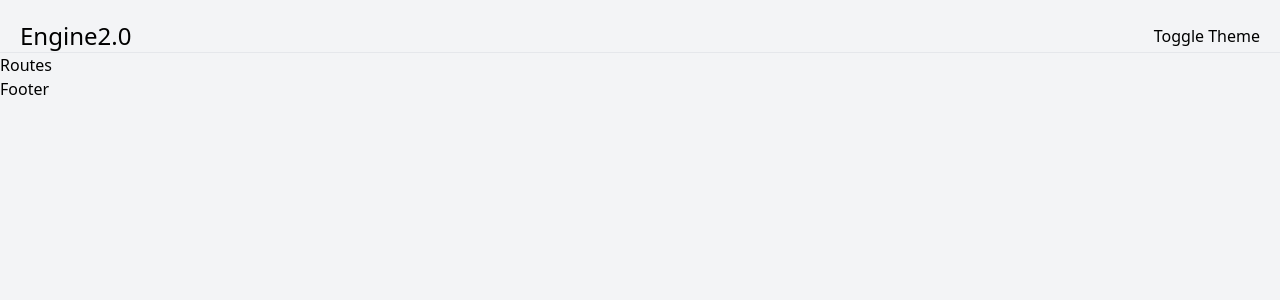
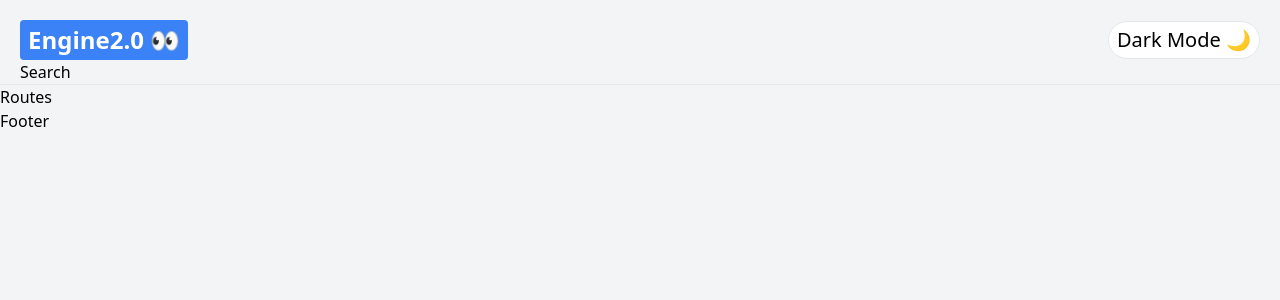
Before and after one commit to 13KaranSingh/google-2.0, a React (Create React App) app: page /search in a window 1280 px wide. Shown: the top 300 px of the page. Built offline with nearby package versions, Linux system fonts and the light colour scheme.

Commit message:
dark/light mode completed

```diff
--- a/src/App.js
+++ b/src/App.js
@@ -9,8 +9,8 @@ const App = () => {
 
   return (
     <div className={darkTheme ? 'dark' : ''}>
-      <div className="dark:bg-gray-900 bg-gray-100 dark:text-gray-200 min-h-screen"> {/* Changed 'black' to 'min-h-screen' */}
-        <Navbar setDarkTheme={setDarkTheme} darkTheme={darkTheme} />
+      <div className="dark:bg-gray-900 bg-gray-100 dark:text-gray-200 min-h-screen">
+        <Navbar darkTheme={darkTheme} setDarkTheme={setDarkTheme} />
         <Routes />
         <Footer />
       </div>
--- a/src/components/Navbar.jsx
+++ b/src/components/Navbar.jsx
@@ -1,17 +1,19 @@
 import React from 'react';
 import { Link } from 'react-router-dom';
+import { Search } from './Search';
 
-export const Navbar = ({ setDarkTheme, darkTheme }) => {
+export const Navbar = ({ darkTheme, setDarkTheme }) => {
   return (
     <div className="p-5 pb-0 flex flex-wrap sm:justify-between justify-center items-center border-b">
       <div className="flex justify-between items-center space-x-5 w-screen">
         <Link to="/">
-          <p className="text-2xl">Engine2.0</p>
+          <p className="text-2xl bg-blue-500 font-bold text-white py-1 px-2 rounded dark:bg-gray-500 dark:text-gray-900">Engine2.0 👀</p>
         </Link>
-        <button onClick={() => setDarkTheme(!darkTheme)}>
-          Toggle Theme
+        <button type = "button"onClick={() => setDarkTheme(!darkTheme)} className='text-xl dark:bg-gray-500 dark:text-gray-900 bg-white border rounded-full px-2 py-1 hover:shadow-lg hover:shadow-purple-500'>
+          {darkTheme ? 'Light Mode 💡' : 'Dark Mode 🌙'}
         </button>
       </div>
+      <Search/>
     </div>
   );
 };
--- a/src/components/Routes.jsx
+++ b/src/components/Routes.jsx
@@ -1,4 +1,5 @@
 import React from 'react'
+import { Switch, Route, Redirect } from 'react-router-dom'
 
 export const Routes = () => {
   return (
--- /dev/null
+++ b/src/components/Search.jsx
@@ -0,0 +1,9 @@
+import React from 'react'
+
+export const Search = () => {
+  return (
+    <div>
+      Search
+    </div>
+  )
+}
--- a/tailwind.config.js
+++ b/tailwind.config.js
@@ -1,5 +1,6 @@
 /** @type {import('tailwindcss').Config} */
 module.exports = {
+  darkMode: 'class',
   content: [
     "./src/**/*.{js,jsx,ts,tsx}", // Ensure your content paths are correct
   ],
```
